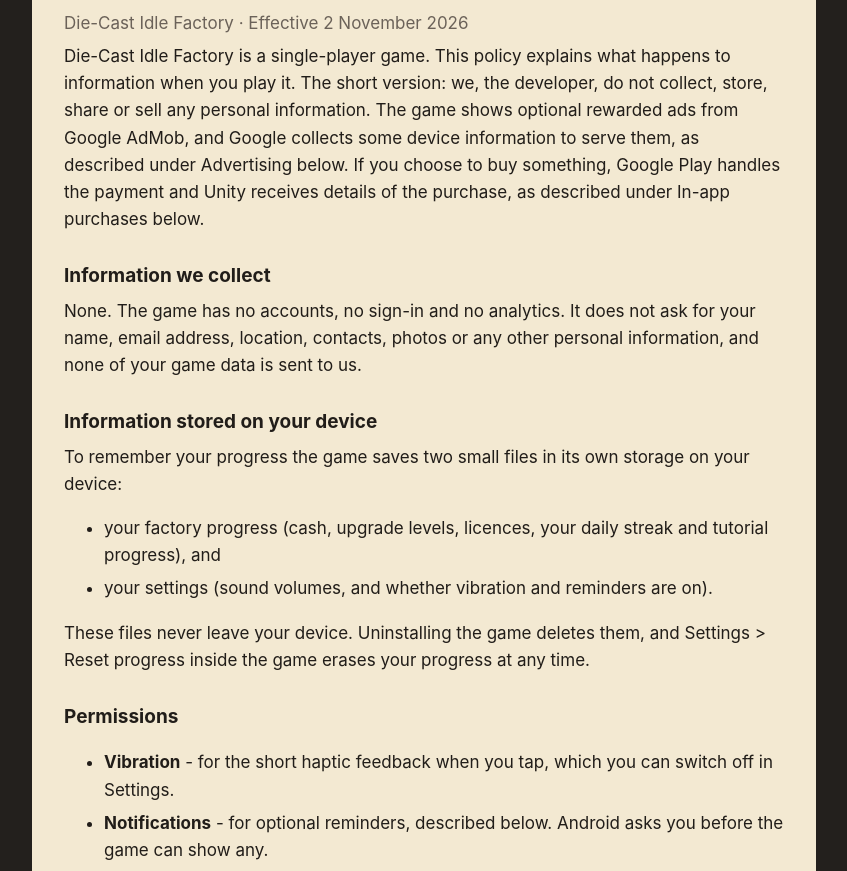
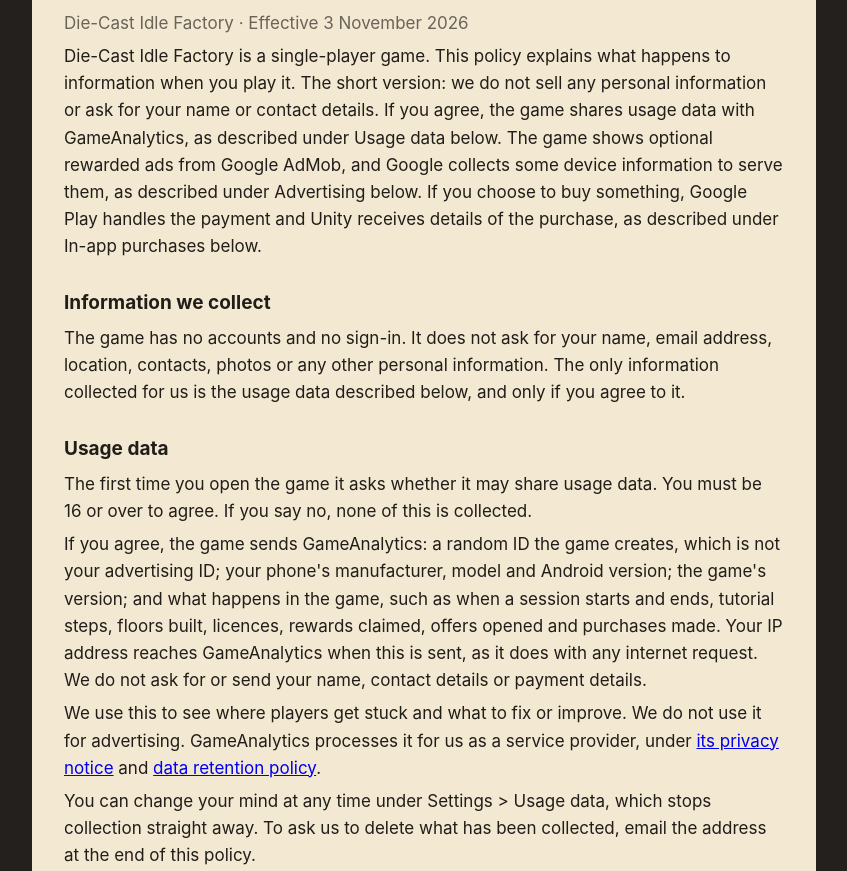
Before and after one commit to Vanshsavani/vanshsavani.github.io, a plain HTML site: page die-cast-idle-factory/privacy-policy.html in a window 1280 px wide. Shown: the part 101-972 px from the top of the page, without its empty margins (216-1063 px from the left). Drawn offline with Linux system fonts and the light colour scheme.

Commit message:
Cover usage data in the Die-Cast Idle Factory privacy policy
The game now asks each player whether to share usage data with
GameAnalytics, and says what is sent if they agree.

Co-Authored-By: Claude Opus 5.5 <noreply@anthropic.com>

```diff
--- a/die-cast-idle-factory/privacy-policy.html
+++ b/die-cast-idle-factory/privacy-policy.html
@@ -18,12 +18,18 @@
 <body>
 <main>
   <h1>Privacy Policy</h1>
-  <p class="muted">Die-Cast Idle Factory &middot; Effective 2 November 2026</p>
+  <p class="muted">Die-Cast Idle Factory &middot; Effective 3 November 2026</p>
 
-  <p>Die-Cast Idle Factory is a single-player game. This policy explains what happens to information when you play it. The short version: we, the developer, do not collect, store, share or sell any personal information. The game shows optional rewarded ads from Google AdMob, and Google collects some device information to serve them, as described under Advertising below. If you choose to buy something, Google Play handles the payment and Unity receives details of the purchase, as described under In-app purchases below.</p>
+  <p>Die-Cast Idle Factory is a single-player game. This policy explains what happens to information when you play it. The short version: we do not sell any personal information or ask for your name or contact details. If you agree, the game shares usage data with GameAnalytics, as described under Usage data below. The game shows optional rewarded ads from Google AdMob, and Google collects some device information to serve them, as described under Advertising below. If you choose to buy something, Google Play handles the payment and Unity receives details of the purchase, as described under In-app purchases below.</p>
 
   <h2>Information we collect</h2>
-  <p>None. The game has no accounts, no sign-in and no analytics. It does not ask for your name, email address, location, contacts, photos or any other personal information, and none of your game data is sent to us.</p>
+  <p>The game has no accounts and no sign-in. It does not ask for your name, email address, location, contacts, photos or any other personal information. The only information collected for us is the usage data described below, and only if you agree to it.</p>
+
+  <h2>Usage data</h2>
+  <p>The first time you open the game it asks whether it may share usage data. You must be 16 or over to agree. If you say no, none of this is collected.</p>
+  <p>If you agree, the game sends GameAnalytics: a random ID the game creates, which is not your advertising ID; your phone's manufacturer, model and Android version; the game's version; and what happens in the game, such as when a session starts and ends, tutorial steps, floors built, licences, rewards claimed, offers opened and purchases made. Your IP address reaches GameAnalytics when this is sent, as it does with any internet request. We do not ask for or send your name, contact details or payment details.</p>
+  <p>We use this to see where players get stuck and what to fix or improve. We do not use it for advertising. GameAnalytics processes it for us as a service provider, under <a href="https://www.gameanalytics.com/trust/privacy-notice">its privacy notice</a> and <a href="https://www.gameanalytics.com/trust/data-retention-and-deletion-policy">data retention policy</a>.</p>
+  <p>You can change your mind at any time under Settings &gt; Usage data, which stops collection straight away. To ask us to delete what has been collected, email the address at the end of this policy.</p>
 
   <h2>Information stored on your device</h2>
   <p>To remember your progress the game saves two small files in its own storage on your device:</p>
@@ -31,13 +37,13 @@
     <li>your factory progress (cash, upgrade levels, licences, your daily streak and tutorial progress), and</li>
     <li>your settings (sound volumes, and whether vibration and reminders are on).</li>
   </ul>
-  <p>These files never leave your device. Uninstalling the game deletes them, and Settings &gt; Reset progress inside the game erases your progress at any time.</p>
+  <p>These files never leave your device, and the settings file also holds your usage data answer and the random ID. Uninstalling the game deletes them, and Settings &gt; Reset progress inside the game erases your progress at any time.</p>
 
   <h2>Permissions</h2>
   <ul>
     <li><strong>Vibration</strong> - for the short haptic feedback when you tap, which you can switch off in Settings.</li>
     <li><strong>Notifications</strong> - for optional reminders, described below. Android asks you before the game can show any.</li>
-    <li><strong>Internet access</strong> - used to load ads and for purchases, as described below.</li>
+    <li><strong>Internet access</strong> - used to load ads, for purchases and, if you agree, for usage data, as described in this policy.</li>
     <li><strong>Advertising ID</strong> - used by Google AdMob to serve and measure ads. You can reset it, or delete it, in your phone's settings under Google &gt; Ads.</li>
   </ul>
 
@@ -55,7 +61,7 @@
   <p>Purchases run through Unity IAP, a component made by Unity Technologies. When you start a purchase, and when it completes or fails, Unity IAP sends Unity: the product, its price and currency; the store's transaction id and purchase record; your device model, operating system version, language settings, total storage and last start-up time; this app's name and version and when it was installed; and session identifiers. It does not send your advertising ID or your payment details. This is sent to Unity, not to us, and Unity handles it under <a href="https://unity.com/legal/privacy-policy">its own privacy policy</a>. Nothing is sent to Unity if you never try to buy anything.</p>
 
   <h2>Children</h2>
-  <p>The game is not directed at children under 13. We collect no personal information from anyone, including children.</p>
+  <p>The game is not directed at children under 13. Usage data is only collected from players who confirm they are 16 or over.</p>
 
   <h2>Changes to this policy</h2>
   <p>If this policy changes, the new version will be posted at this address with a new effective date.</p>
```
